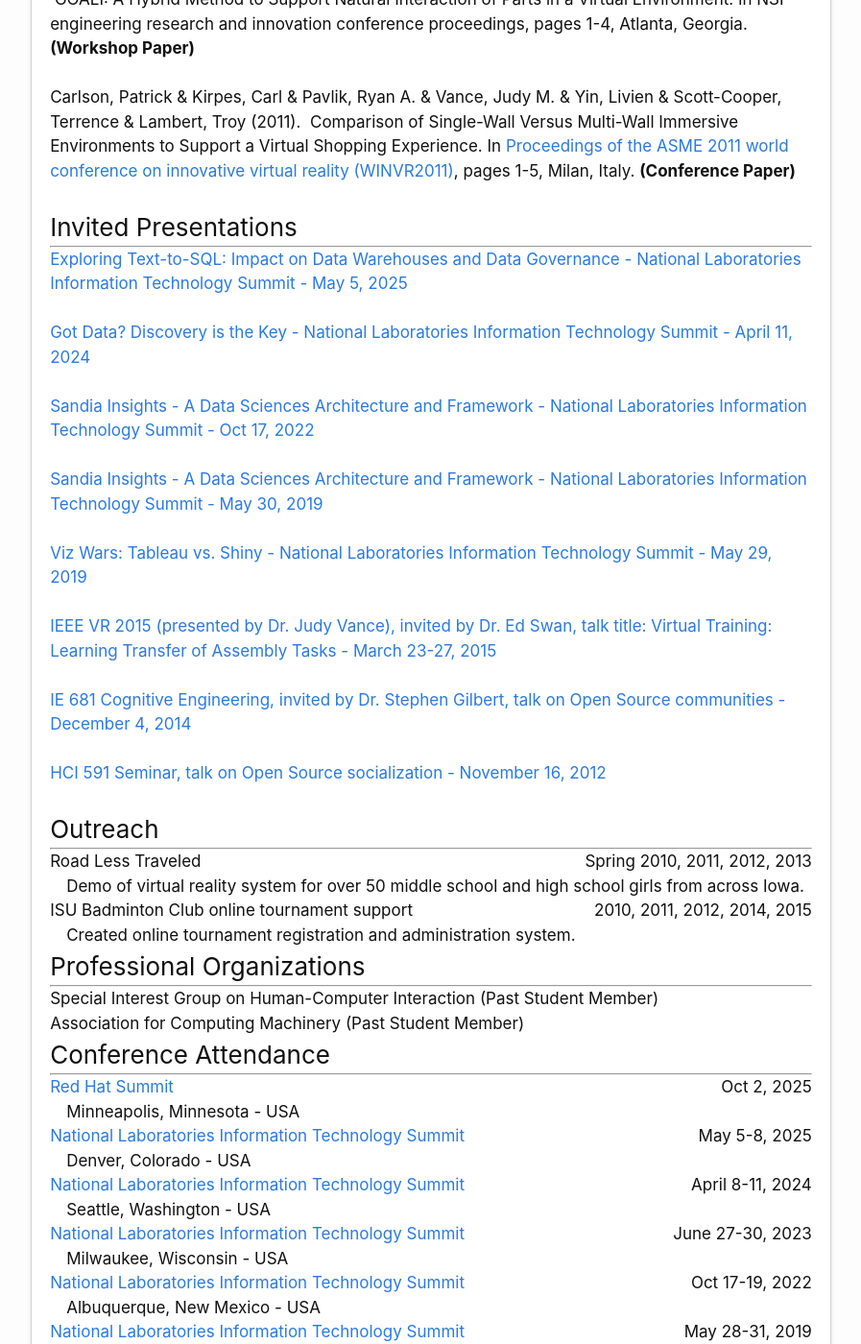
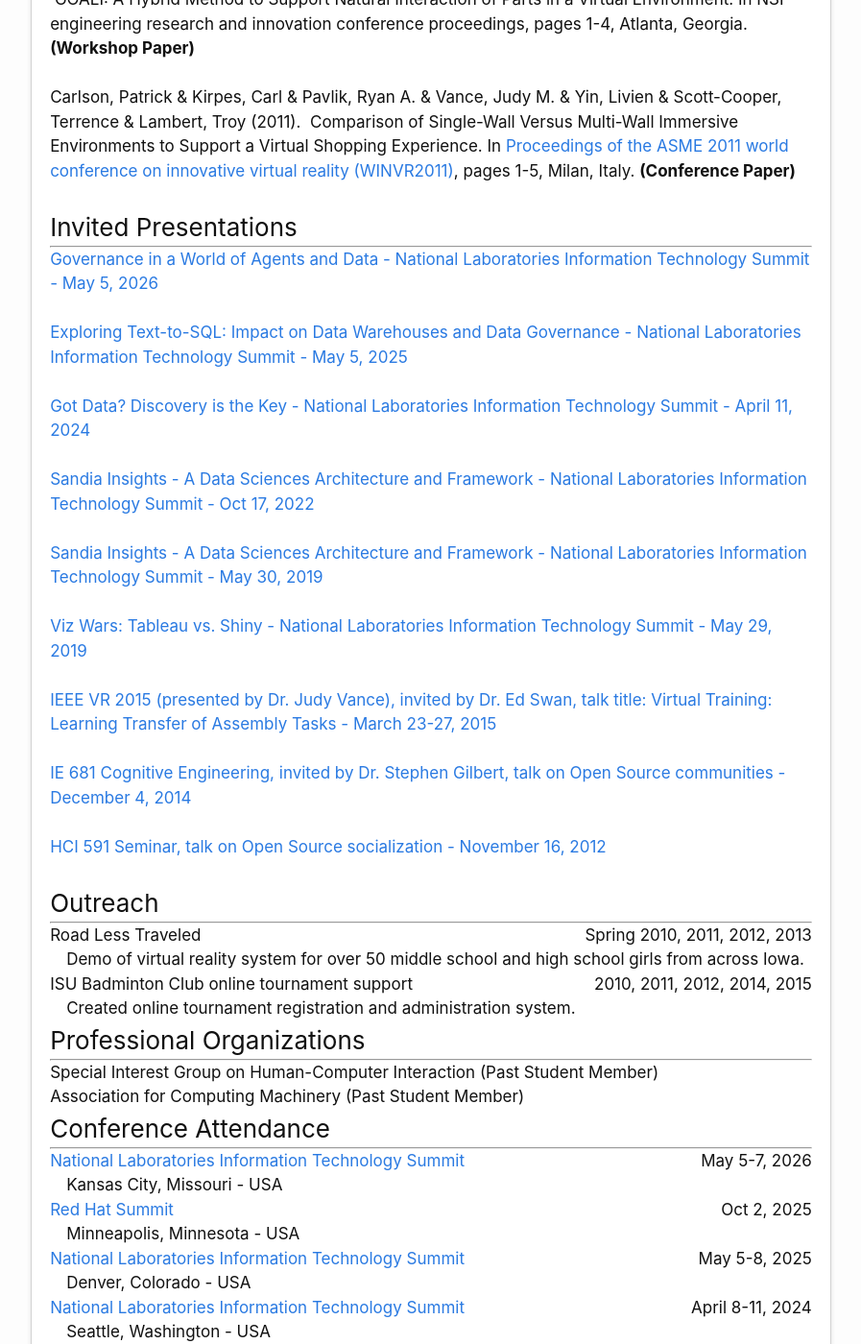
Before and after one commit to carlsonp/carlsonp.github.io, a Jekyll site: the page built from cv.md, in a window 1280 px wide and 1400 px high, scrolled down 3627 px. Shown: the whole window at 96% size, without its empty margins (191-1088 px from the left). Built offline with Jekyll 4.4.1, drawn with Linux system fonts in a browser that asks for light colours.

Commit message:
feat: add NLIT presentation and attendance

```diff
--- a/_data/conferences.json
+++ b/_data/conferences.json
@@ -1,4 +1,12 @@
 [
+    {
+        "title": "National Laboratories Information Technology Summit",
+        "date": "May 5-7, 2026",
+        "city": "Kansas City",
+        "state": "Missouri",
+        "country": "USA",
+        "url": "http://www.fbcinc.com"
+    },
     {
         "title": "Red Hat Summit",
         "date": "Oct 2, 2025",
--- a/_data/invited_presentations.json
+++ b/_data/invited_presentations.json
@@ -1,4 +1,9 @@
 [
+  {
+    "title": "Governance in a World of Agents and Data - National Laboratories Information Technology Summit",
+    "date": "May 5, 2026",
+    "url": "https://github.com/carlsonp/NLIT_2026-governance-agents"
+  },
   {
     "title": "Exploring Text-to-SQL: Impact on Data Warehouses and Data Governance - National Laboratories Information Technology Summit",
     "date": "May 5, 2025",
```
